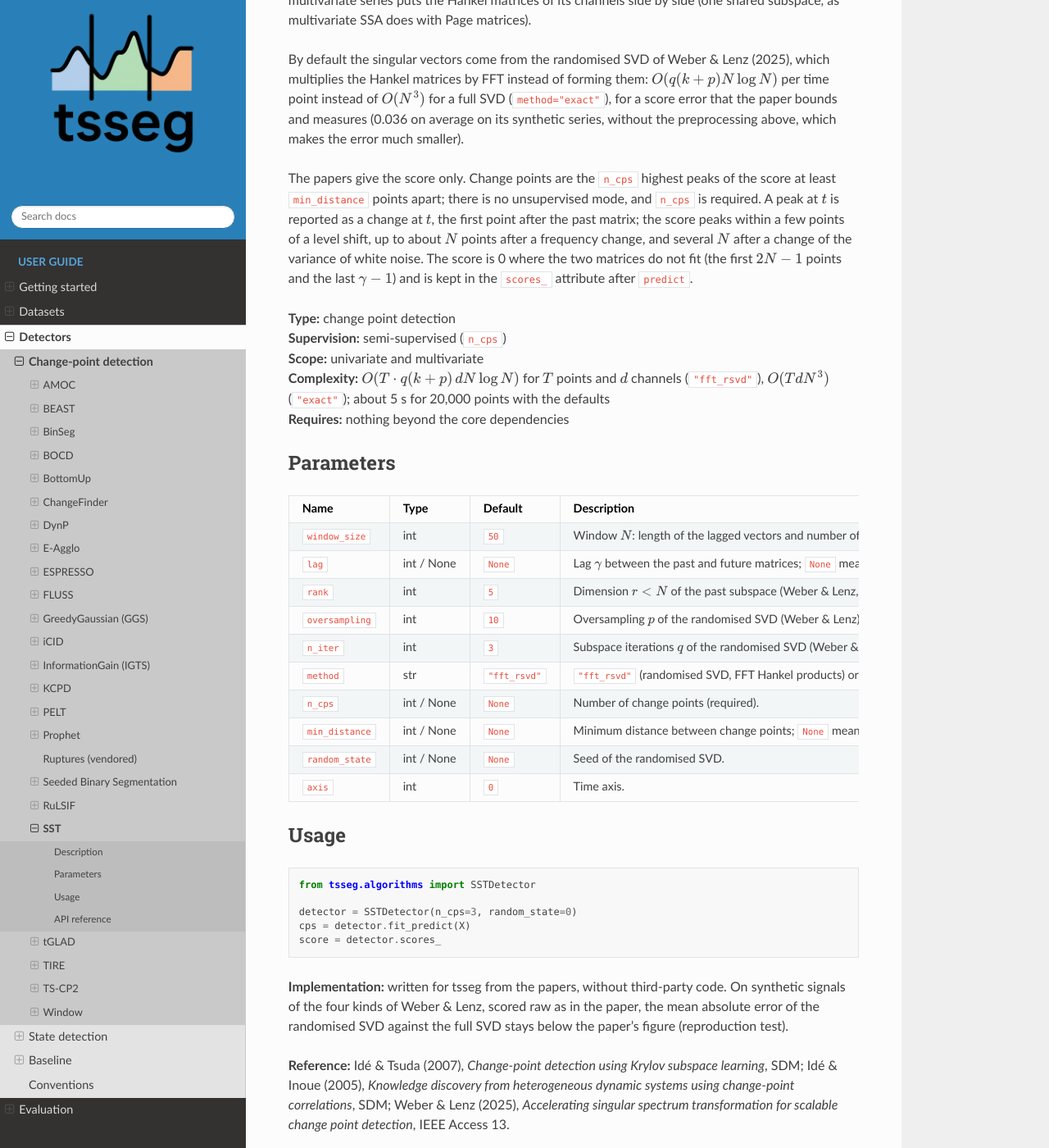
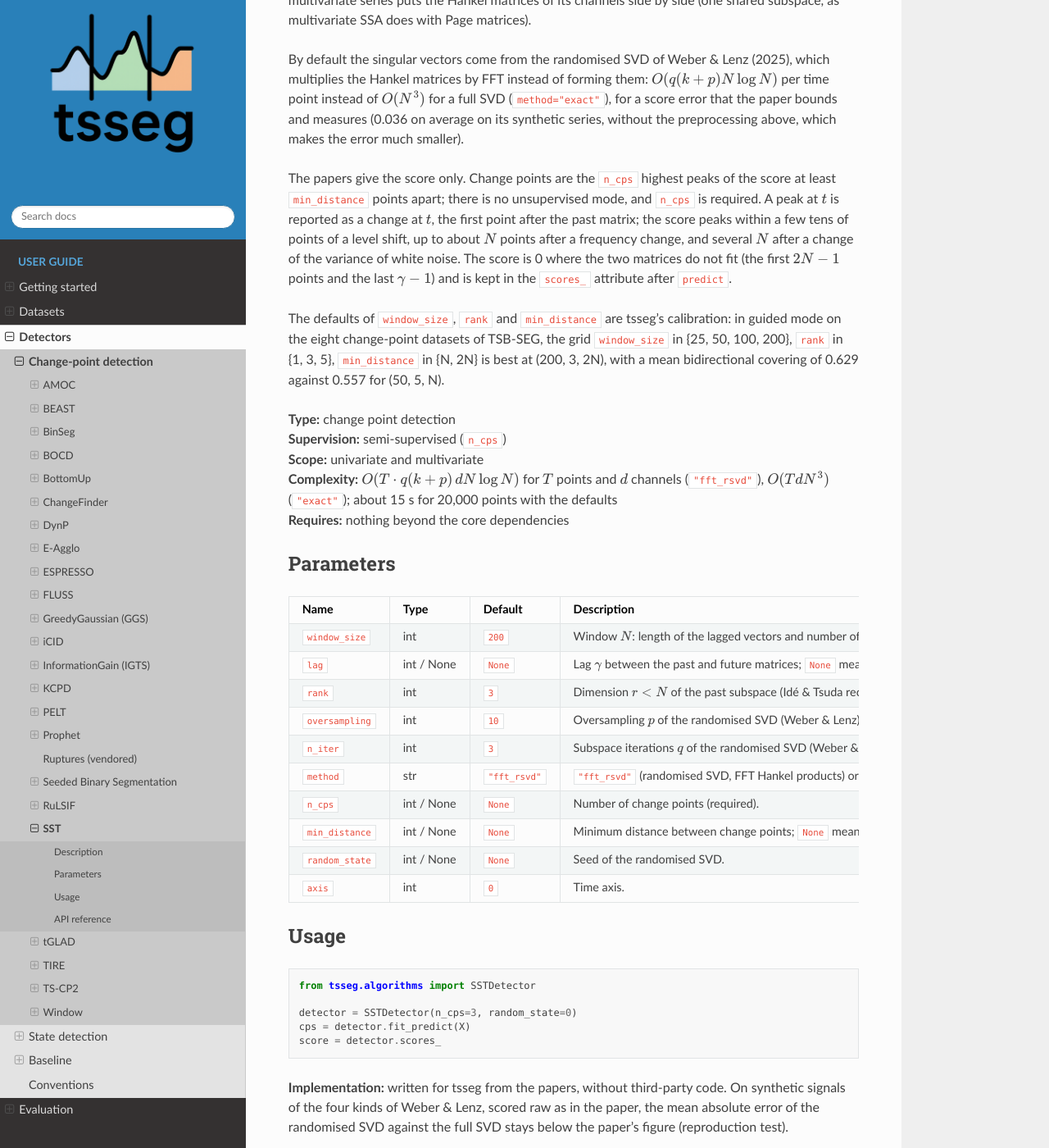
Before and after one commit to fchavelli/tsseg, a Sphinx documentation site: the page built from docs/detectors/sst.rst, in a window 1280 px wide and 1400 px high, scrolled down 634 px. Shown: the whole window at 82% size. Built offline with Sphinx 7.4.7 and the Read the Docs theme 3.1.0, drawn with Linux system fonts in a browser that asks for light colours; pages that are not in the unit, such as notebooks, are missing from menus.

Commit message:
feat(sst): calibrate the default window, rank and peak spacing
The papers fix no window size. In guided mode on the eight change-point
datasets of TSB-SEG (mean over datasets of the mean bidirectional
covering), the grid window_size in {25, 50, 100, 200}, rank in {1, 3, 5},
min_distance in {N, 2N} is best at window_size=200, rank=3 (also the
rank recommended by Ide & Tsuda) and min_distance=2 * window_size:
0.629 against 0.557 for the paper-based (50, 5, N).

The generic test suite keeps window_size=50: the default reports no
change point in the first 399 points of its 1,000-point series.

```diff
--- a/docs/changelog.rst
+++ b/docs/changelog.rst
@@ -17,8 +17,9 @@ Unreleased
   of a Hankel matrix with the dominant subspace of the past one, which
   captures changes of dynamics (frequency, autocorrelation) as well as of
   level; ``method="exact"`` uses a full SVD. Guided only (``n_cps``
-  highest peaks); multivariate series share one subspace. Written from the
-  papers.
+  highest peaks); multivariate series share one subspace. Default window
+  (200), rank (3) and peak spacing calibrated in guided mode on the
+  change-point datasets of TSB-SEG. Written from the papers.
 * ``ClaspDetector.predict(X)``, ``ClapDetector.predict(X)`` and
   ``TGLADDetector.predict(X)`` segment or label ``X`` when it is not the
   series given to ``fit``. They returned the output of the fitted series
--- a/docs/detectors/sst.rst
+++ b/docs/detectors/sst.rst
@@ -42,19 +42,25 @@ The papers give the score only. Change points are the ``n_cps`` highest peaks
 of the score at least ``min_distance`` points apart; there is no
 unsupervised mode, and ``n_cps`` is required. A peak at :math:`t` is reported
 as a change at :math:`t`, the first point after the past matrix; the score
-peaks within a few points of a level shift, up to about :math:`N` points after
+peaks within a few tens of points of a level shift, up to about :math:`N` points after
 a frequency change, and several :math:`N` after a change of the variance of
 white noise. The score is 0 where the two
 matrices do not fit (the first :math:`2N - 1` points and the last
 :math:`\gamma - 1`) and is kept in the ``scores_`` attribute after
 ``predict``.
 
+The defaults of ``window_size``, ``rank`` and ``min_distance`` are tsseg's
+calibration: in guided mode on the eight change-point datasets of TSB-SEG,
+the grid ``window_size`` in {25, 50, 100, 200}, ``rank`` in {1, 3, 5},
+``min_distance`` in {N, 2N} is best at (200, 3, 2N), with a mean
+bidirectional covering of 0.629 against 0.557 for (50, 5, N).
+
 | **Type:** change point detection
 | **Supervision:** semi-supervised (``n_cps``)
 | **Scope:** univariate and multivariate
 | **Complexity:** :math:`O(T \cdot q (k + p)\, d N \log N)` for :math:`T`
   points and :math:`d` channels (``"fft_rsvd"``), :math:`O(T d N^3)`
-  (``"exact"``); about 5 s for 20,000 points with the defaults
+  (``"exact"``); about 15 s for 20,000 points with the defaults
 | **Requires:** nothing beyond the core dependencies
 
 Parameters
@@ -70,10 +76,12 @@ Parameters
      - Description
    * - ``window_size``
      - int
-     - ``50``
+     - ``200``
      - Window :math:`N`: length of the lagged vectors and number of columns
-       of each Hankel matrix. A score needs :math:`2N - 1 + \gamma` points.
-       The papers fix no value; 50 is that of Idé & Tsuda's experiments.
+       of each Hankel matrix. A score needs :math:`2N - 1 + \gamma` points,
+       and no change point is reported in the first :math:`2N - 1`. The
+       papers fix no value (Idé & Tsuda use 50); 200 is tsseg's calibration.
+       Lower it for short series or segments.
    * - ``lag``
      - int / None
      - ``None``
@@ -81,9 +89,9 @@ Parameters
        means ``window_size // 2`` (Idé & Tsuda).
    * - ``rank``
      - int
-     - ``5``
-     - Dimension :math:`r < N` of the past subspace (Weber & Lenz, for
-       windows of 100 to 5,000 points; Idé & Tsuda recommend 3 or 4).
+     - ``3``
+     - Dimension :math:`r < N` of the past subspace (Idé & Tsuda recommend
+       3 or 4; Weber & Lenz use 5; 3 is also tsseg's calibration).
    * - ``oversampling``
      - int
      - ``10``
@@ -105,7 +113,7 @@ Parameters
      - int / None
      - ``None``
      - Minimum distance between change points; ``None`` means
-       ``window_size``.
+       ``2 * window_size`` (tsseg's calibration).
    * - ``random_state``
      - int / None
      - ``None``
```
Also changed, not shown: tsseg/algorithms/sst/README.md, 3 other files.
